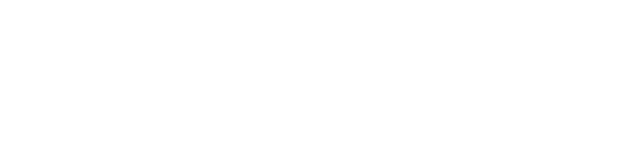
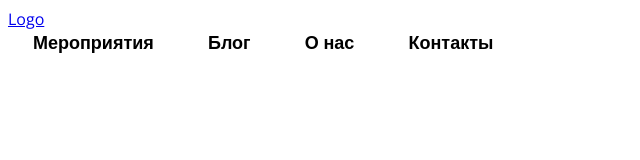
Before and after one commit to Makedonsk1y/lenni-art-frontend, a plain HTML site: page index.html in a window 1280 px wide. Shown: the whole page, without its empty margins (0-640 px from the left). Drawn offline with nearby package versions, Linux system fonts and the light colour scheme.

Commit message:
add basic markup

```diff
--- a/index.html
+++ b/index.html
@@ -2,10 +2,34 @@
 <html lang="en">
 <head>
     <meta charset="UTF-8">
-    <meta name="viewport" content="width=device-width, initial-scale=1.0">
     <title>Lenni Art</title>
+    <link rel="stylesheet" href="styles/style.css?ver=0">
+    <link rel="preconnect" href="https://fonts.googleapis.com">
+    <link rel="preconnect" href="https://fonts.gstatic.com" crossorigin>
+    <link href="https://fonts.googleapis.com/css2?family=Lora:wght@400..700&family=Open+Sans:wght@300..800&display=swap" rel="stylesheet">
 </head>
-<body>
-
+<body class="body">
+    <header class="page-header">
+        <a href="index.html" class="page-header__logo">Logo</a>
+        <nav class="page-header__nav">
+            <a href="#" class="page-header__nav-link">Мероприятия</a>
+            <a href="#" class="page-header__nav-link">Блог</a>
+            <a href="#" class="page-header__nav-link">О нас</a>
+            <a href="#" class="page-header__nav-link">Контакты</a>
+        </nav>
+        <a href="#" class="btn page-header__user-btn"></a>
+    </header>
+    <main class="main">
+        <div class="home">
+            <header class="main-header home__main-header"></header>
+            <section class="offers home__offers"></section>
+            <section class="about home__about"></section>
+            <section class="upcoming home__upcoming"></section>
+            <section class="listing home__listing"></section>
+            <section class="contacts home__contacts"></section>
+            <div class="doit home__doit"></div>
+        </div>
+    </main>
+    <footer class="page-footer"></footer>
 </body>
 </html>
--- /dev/null
+++ b/styles/style.css
@@ -0,0 +1,24 @@
+.body{
+    font-family: "Open Sans", sans-serif;
+    font-size: 16px;
+    font-weight: 400;
+    font-style: normal;
+    line-height: 1.375;
+}
+
+.page-header{
+
+}
+
+.page-header__nav-link{
+    margin: 0 25px;
+    color: black;
+    font-weight: 600;
+    font-size: 18px;
+    line-height: 25px;
+    text-decoration: none;
+}
+
+.page-footer{
+
+}
```
